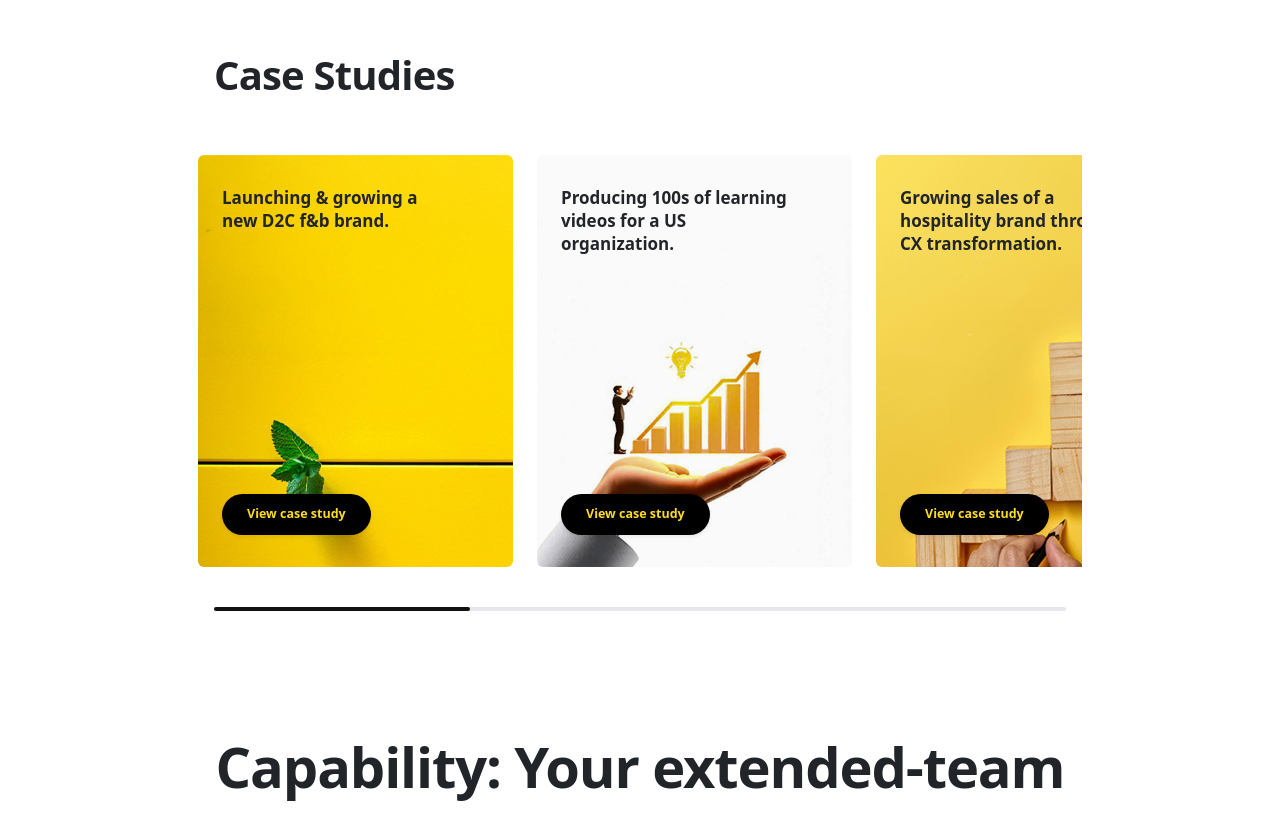
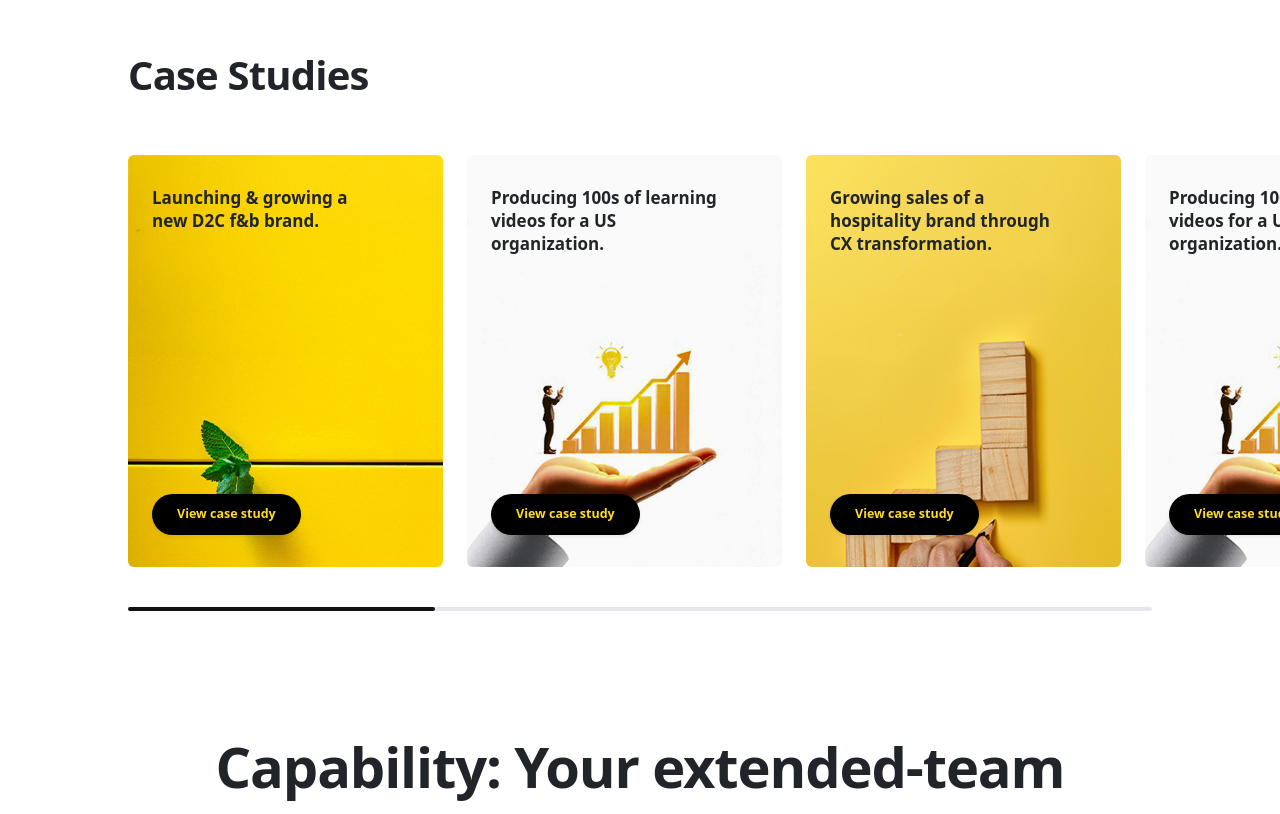
Before and after one commit to shramanth-sulake/media_jenie2, a React (Vite) app: page / in a window 1280 px wide. Shown: the part 3662-4476 px from the top of the page. Built offline with nearby package versions, Linux system fonts and the light colour scheme.

Commit message:
Fix inner padding offsets in CaseSection so it exactly matches the left edge of OfferSection yellow banner

```diff
--- a/src/components/CaseSection.jsx
+++ b/src/components/CaseSection.jsx
@@ -91,15 +91,15 @@ const CaseSection = () => {
         : 30;
 
     return (
-        <div className="w-100 container py-4 mt-5 mb-4" style={{ paddingLeft: '8rem', paddingRight: '8rem' }}>
-            <h2 className="fw-bold text-dark mb-5" style={{ fontSize: '2.5rem', letterSpacing: '-0.02em', marginLeft: '1rem' }}>
+        <div className="w-100 container-fluid py-4 mt-5 mb-4" style={{ paddingLeft: '8rem', paddingRight: '0' }}>
+            <h2 className="fw-bold text-dark mb-5" style={{ fontSize: '2.5rem', letterSpacing: '-0.02em' }}>
                 Case Studies
             </h2>
 
             {/* Cards Row */}
             <div
                 ref={scrollRef}
-                className="d-flex gap-4 pb-4 pt-2 w-100 px-3"
+                className="d-flex gap-4 pb-4 pt-2 w-100"
                 style={{
                     overflowX: 'auto',
                     overflowY: 'hidden',
@@ -117,7 +117,7 @@ const CaseSection = () => {
                         style={{
                             scrollSnapAlign: 'start',
                             flexShrink: 0,
-                            paddingRight: i === cases.length - 1 ? '1rem' : 0
+                            paddingRight: i === cases.length - 1 ? '8rem' : 0
                         }}
                     >
                         <CaseCard bgImage={c.bgImage} text={c.text} />
@@ -126,7 +126,7 @@ const CaseSection = () => {
             </div>
 
             {/* Custom Scrollbar */}
-            <div className="px-3 mt-3">
+            <div className="mt-3" style={{ paddingRight: '8rem' }}>
                 {/* Track */}
                 <div
                     className="position-relative rounded-pill"
```
